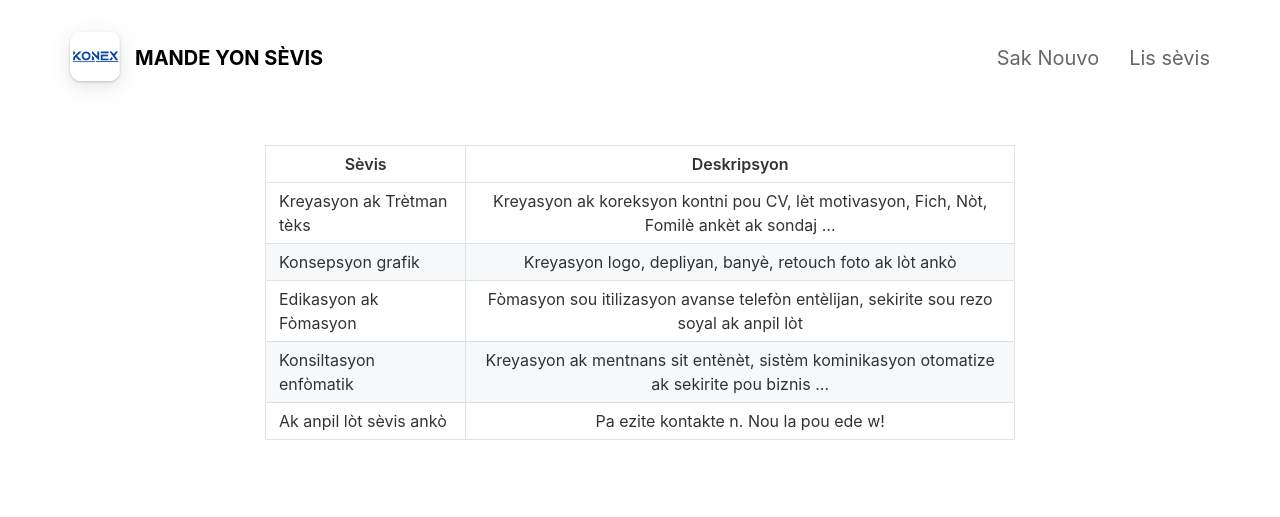
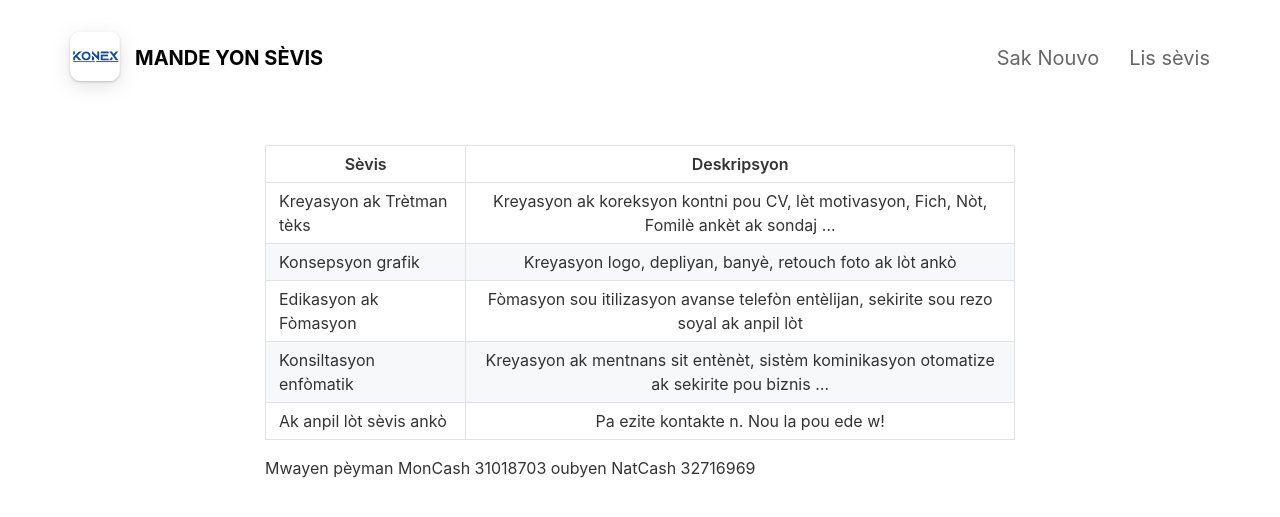
Before and after one commit to konexht/konexht, a Jekyll site: the page built from _pages/serviceslist.md, in a window 1280 px wide. Shown: the top 517 px of the page. Built offline with Jekyll 4.4.1, drawn with Linux system fonts in a browser that asks for light colours; nearby versions of some CDN libraries.

Commit message:
Update serviceslist.md

```diff
--- a/_pages/serviceslist.md
+++ b/_pages/serviceslist.md
@@ -10,3 +10,11 @@ include_in_header: true
  Edikasyon ak Fòmasyon     |Fòmasyon sou itilizasyon avanse telefòn entèlijan, sekirite sou rezo soyal ak anpil lòt|
  Konsiltasyon enfòmatik    |Kreyasyon ak mentnans sit entènèt, sistèm kominikasyon otomatize ak sekirite pou biznis ...|
  Ak anpil lòt sèvis ankò   | Pa ezite kontakte n. Nou la pou ede w!|
+
+
+
+
+
+
+
+Mwayen pèyman  MonCash 31018703 oubyen NatCash 32716969
```
